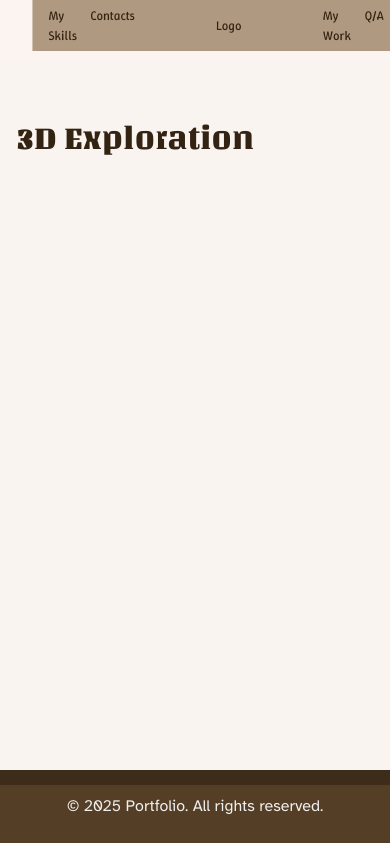
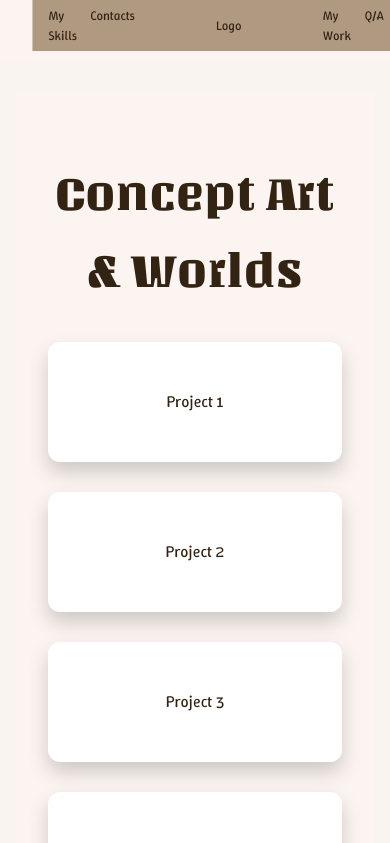
Before and after one commit to Amanda-Andrite/Portfolio, a SvelteKit app: page /projects/concept in a window 390 px wide. Shown: the top 843 px of the page. Built offline with nearby package versions, Linux system fonts and the light colour scheme.

Commit message:
Added projects, fixed responsiveness in skills

```diff
--- a/src/routes/projects/concept/+page.svelte
+++ b/src/routes/projects/concept/+page.svelte
@@ -1 +1,56 @@
-<h1>3D Exploration</h1>
+<script>
+	let items = ['Project 1', 'Project 2', 'Project 3', 'Project 4', 'Project 5', 'Project 6'];
+</script>
+
+<div class="page">
+	<h1>Concept Art & Worlds</h1>
+	<div class="grid">
+		{#each items as item}
+			<div class="card">
+				{item}
+			</div>
+		{/each}
+	</div>
+</div>
+
+<style>
+	.page {
+		min-height: 100vh;
+		padding: var(--space-lg);
+		background: var(--background-primary);
+		font-family: var(--font-body);
+		text-align: center;
+		color: var(--text-primary);
+	}
+
+	h1 {
+		font-size: 3rem;
+		margin-bottom: var(--space-lg);
+		font-family: var(--font-heading);
+	}
+
+	.grid {
+		display: grid;
+		grid-template-columns: repeat(auto-fit, minmax(180px, 1fr));
+		gap: var(--gap-lg);
+		max-width: 900px;
+		margin: 0 auto;
+	}
+
+	.card {
+		height: 120px;
+		background: white;
+		border-radius: var(--card-radius);
+		display: flex;
+		align-items: center;
+		justify-content: center;
+        font-family: var(--font-button);
+		box-shadow: 0 10px 20px rgba(0, 0, 0, 0.18);
+		transition: transform 0.2s ease;
+	}
+
+	.card:hover {
+		transform: translateY(-5px);
+        box-shadow: 0 14px 28px rgba(0, 0, 0, 0.18);
+	}
+</style>
--- a/src/routes/projects/models/+page.svelte
+++ b/src/routes/projects/models/+page.svelte
@@ -1 +1,56 @@
-<h1>Concept Art & Worlds</h1>
+<script>
+	let items = ['Project 1', 'Project 2', 'Project 3', 'Project 4', 'Project 5', 'Project 6'];
+</script>
+
+<div class="page">
+	<h1>3D Models</h1>
+	<div class="grid">
+		{#each items as item}
+			<div class="card">
+				{item}
+			</div>
+		{/each}
+	</div>
+</div>
+
+<style>
+	.page {
+		min-height: 100vh;
+		padding: var(--space-lg);
+		background: var(--background-primary);
+		font-family: var(--font-body);
+		text-align: center;
+		color: var(--text-primary);
+	}
+
+	h1 {
+		font-size: 3rem;
+		margin-bottom: var(--space-lg);
+		font-family: var(--font-heading);
+	}
+
+	.grid {
+		display: grid;
+		grid-template-columns: repeat(auto-fit, minmax(180px, 1fr));
+		gap: var(--gap-lg);
+		max-width: 900px;
+		margin: 0 auto;
+	}
+
+	.card {
+		height: 120px;
+		background: white;
+		border-radius: var(--card-radius);
+		display: flex;
+		align-items: center;
+		justify-content: center;
+        font-family: var(--font-button);
+		box-shadow: 0 10px 20px rgba(0, 0, 0, 0.18);
+		transition: transform 0.2s ease;
+	}
+
+	.card:hover {
+		transform: translateY(-5px);
+        box-shadow: 0 14px 28px rgba(0, 0, 0, 0.18);
+	}
+</style>
--- a/src/routes/projects/wireframes/+page.svelte
+++ b/src/routes/projects/wireframes/+page.svelte
@@ -1 +1,56 @@
-<h1>Wireframes & UX</h1>
+<script>
+	let items = ['Project 1', 'Project 2', 'Project 3', 'Project 4', 'Project 5', 'Project 6'];
+</script>
+
+<div class="page">
+	<h1>Wireframes & UX</h1>
+	<div class="grid">
+		{#each items as item}
+			<div class="card">
+				{item}
+			</div>
+		{/each}
+	</div>
+</div>
+
+<style>
+	.page {
+		min-height: 100vh;
+		padding: var(--space-lg);
+		background: var(--background-primary);
+		font-family: var(--font-body);
+		text-align: center;
+		color: var(--text-primary);
+	}
+
+	h1 {
+		font-size: 3rem;
+		margin-bottom: var(--space-lg);
+		font-family: var(--font-heading);
+	}
+
+	.grid {
+		display: grid;
+		grid-template-columns: repeat(auto-fit, minmax(180px, 1fr));
+		gap: var(--gap-lg);
+		max-width: 900px;
+		margin: 0 auto;
+	}
+
+	.card {
+		height: 120px;
+		background: white;
+		border-radius: var(--card-radius);
+		display: flex;
+		align-items: center;
+		justify-content: center;
+        font-family: var(--font-button);
+		box-shadow: 0 10px 20px rgba(0, 0, 0, 0.18);
+		transition: transform 0.2s ease;
+	}
+
+	.card:hover {
+		transform: translateY(-5px);
+        box-shadow: 0 14px 28px rgba(0, 0, 0, 0.18);
+	}
+</style>
--- a/src/routes/skills/+page.svelte
+++ b/src/routes/skills/+page.svelte
@@ -60,8 +60,8 @@
 		background: var(--background-secondary);
 		padding: var(--card-padding);
 		border-radius: var(--card-radius);
-		width: 260px;
-		height: 300px;
+		width: 220px;
+		height: 270px;
 		display: flex;
 		flex-direction: column;
 		align-items: center;
@@ -95,4 +95,27 @@
 		background-color: var(--background-secondary);
 		margin: 0;
 	}
+
+	@media (max-width: 600px) {
+		.grid {
+			grid-template-columns: repeat(2, 1fr);
+			gap: var(--space-md);
+			padding: 0 var(--space-sm);
+		}
+
+		.card {
+			width: 100%;
+			max-width: 220px;
+			height: 240px;
+			margin: 0 auto;
+		}
+
+		.image-box {
+			height: 180px;
+		}
+
+		.name {
+			font-size: 1rem;
+		}
+	}
 </style>
--- a/src/routes/work/+page.svelte
+++ b/src/routes/work/+page.svelte
@@ -24,29 +24,31 @@
 <style>
 	.page {
 		min-height: 100vh;
-		padding: 3rem;
+		padding: var(--space-lg);
 		background: var(--background-primary);
-		font-family: system-ui, sans-serif;
+		font-family: var(--font-body);
 		text-align: center;
 	}
 
 	h1 {
 		font-size: 3rem;
-		margin-bottom: 3rem;
+		margin-bottom: var(--space-lg);
 		color: var(--text-primary);
+		font-family: var(--font-heading);
 	}
 
 	.grid {
 		display: flex;
 		justify-content: center;
 		align-items: flex-start;
-		gap: 2.5rem;
+		gap: var(--gap-lg);
 	}
 
 	.polaroid {
 		background: #ffff;
-		padding: 1rem 1rem 1.5rem 1rem;
-		width: 260px;
+		padding: var(--card-padding);
+		width: 270px;
+		height: 330px;
 		box-shadow: 0 10px 25px rgba(0, 0, 0, 0.15);
 		transition: transform 0.55s ease;
 	}
@@ -59,13 +61,14 @@
 	.frame {
 		background: var(--background-tertiary);
 		padding: 0.5rem;
-		height: 200px;
+		height: 250px;
 	}
 
 	p {
-		margin-top: 1rem;
+		margin-top: var(--space-md);
 		font-weight: bold;
 		color: var(--text-primary);
+		font-family: var(--font-button);
 	}
 
 	.left {
@@ -89,12 +92,17 @@
 		.grid {
 			flex-direction: column;
 			align-items: center;
-			gap: 3rem;
+			gap: var(--space-lg);
 		}
 
 		.polaroid {
 			width: 240px;
+			height: 290px;
 			transition: transform 0.55s ease;
+		}
+
+		.frame {
+			height: 200px;
 		}
 
 		.left {
```
